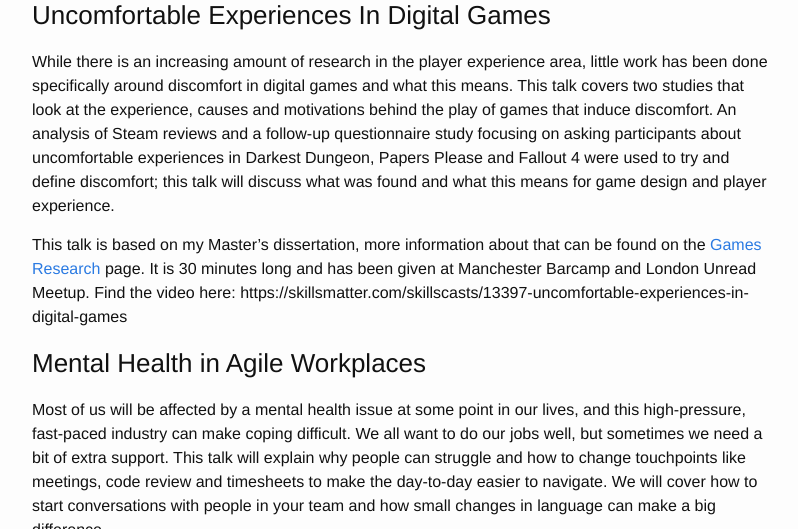
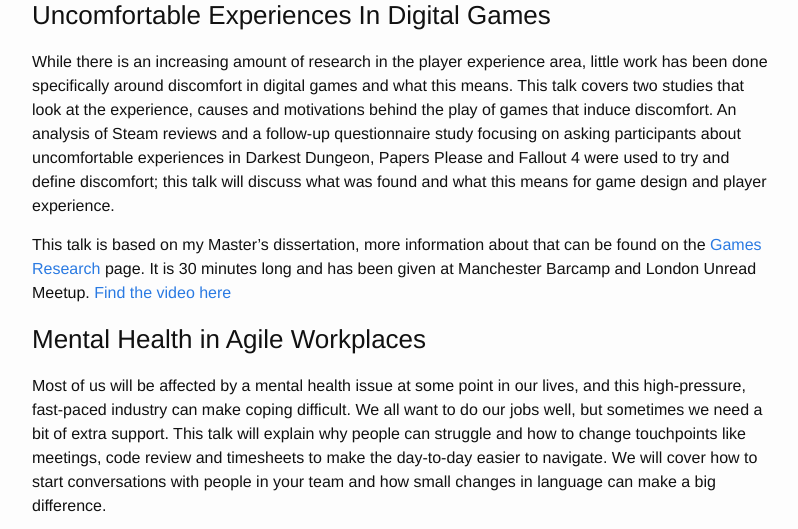
Before and after one commit to kitation/kitation.github.io, a Jekyll site: the page built from talks/index.markdown, in a window 1280 px wide and 900 px high, scrolled down 628 px, cut to the strip 0-529 px from the top of the window. Shown: the whole strip, without its empty margins (238-1036 px from the left). Built offline with Jekyll 4.4.1, drawn with Linux system fonts in a browser that asks for light colours.

Commit message:
Fix broken link

```diff
--- a/talks/index.markdown
+++ b/talks/index.markdown
@@ -26,7 +26,7 @@
 
 While there is an increasing amount of research in the player experience area, little work has been done specifically around discomfort in digital games and what this means. This talk covers two studies that look at the experience, causes and motivations behind the play of games that induce discomfort. An analysis of Steam reviews and a follow-up questionnaire study focusing on asking participants about uncomfortable experiences in Darkest Dungeon, Papers Please and Fallout 4 were used to try and define discomfort; this talk will discuss what was found and what this means for game design and player experience.
 
-This talk is based on my Master's dissertation, more information about that can be found on the [Games Research](https://kitation.co.uk/project) page. It is 30 minutes long and has been given at Manchester Barcamp and London Unread Meetup. Find the video here: https://skillsmatter.com/skillscasts/13397-uncomfortable-experiences-in-digital-games
+This talk is based on my Master's dissertation, more information about that can be found on the [Games Research](https://kitation.co.uk/project) page. It is 30 minutes long and has been given at Manchester Barcamp and London Unread Meetup. [Find the video here](https://skillsmatter.com/skillscasts/13397-uncomfortable-experiences-in-digital-games)
 
 ### Mental Health in Agile Workplaces
 
```
